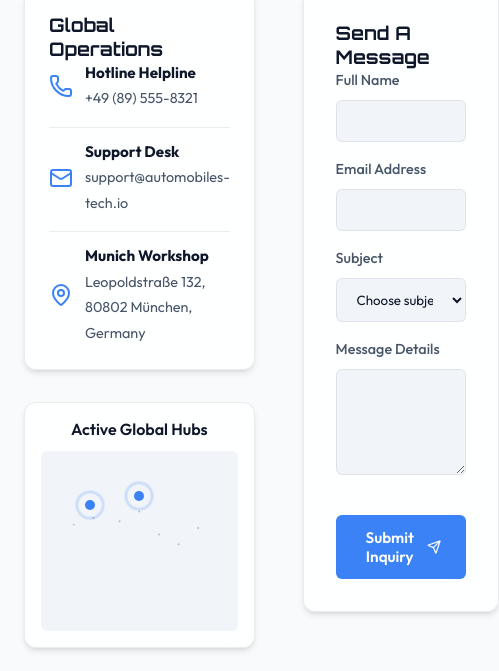
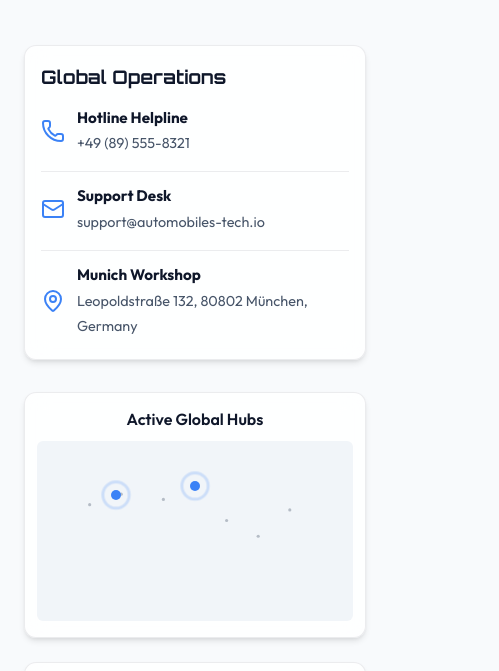
Before and after one commit to MR-CodersHub/torque, a plain HTML site: page pages/contact.html in a window 390 px wide. Shown: the part 231-902 px from the top of the page, 499 px wide, since content can reach past the window. Drawn offline with nearby package versions, Linux system fonts and the light colour scheme.

Commit message:
Second Commit

```diff
--- a/assets/css/style.css
+++ b/assets/css/style.css
@@ -271,8 +271,71 @@ p {
 /* Spacing Helpers */
 .py-12 { padding-block: var(--space-12); }
 .py-20 { padding-block: var(--space-20); }
+.mt-2 { margin-top: var(--space-2); }
 .mt-4 { margin-top: var(--space-4); }
+.mb-2 { margin-bottom: var(--space-2); }
+.mb-3 { margin-bottom: var(--space-3); }
+.mb-4 { margin-bottom: var(--space-4); }
+.mb-6 { margin-bottom: var(--space-6); }
 .mb-8 { margin-bottom: var(--space-8); }
+.mb-12 { margin-bottom: var(--space-12); }
+
+/* Contact Page Grid & Layout */
+.contact-grid {
+  display: grid;
+  grid-template-columns: 1fr 1.2fr;
+  gap: var(--space-12);
+  align-items: start;
+}
+
+.contact-info {
+  display: flex;
+  flex-direction: column;
+  gap: var(--space-8);
+}
+
+.contact-details-card {
+  padding: var(--space-6);
+}
+
+.contact-map-card {
+  padding: var(--space-4);
+  text-align: center;
+}
+
+.contact-form-card {
+  padding: var(--space-8);
+}
+
+/* Responsive Breakpoints for Contact Page */
+@media (max-width: 992px) {
+  .contact-grid {
+    grid-template-columns: 1fr;
+    gap: var(--space-8);
+  }
+}
+
+@media (max-width: 576px) {
+  .contact-grid {
+    gap: var(--space-6);
+  }
+
+  .contact-details-card {
+    padding: var(--space-5) var(--space-4) !important;
+  }
+
+  .contact-map-card {
+    padding: var(--space-4) var(--space-3) !important;
+  }
+
+  .contact-form-card {
+    padding: var(--space-6) var(--space-4) !important;
+  }
+
+  .contact-form-card .btn {
+    width: 100%;
+  }
+}
 
 /* Buttons */
 .btn {
--- a/pages/contact.html
+++ b/pages/contact.html
@@ -63,13 +63,13 @@
       <p class="mt-2">Speak to an EV engineer or telemetry integration specialist today.</p>
     </div>
 
-    <div style="display: grid; grid-template-columns: 1fr 1.2fr; gap: var(--space-12); align-items: start;">
+    <div class="contact-grid">
 
       <!-- Contact Details & Map -->
-      <div style="display: flex; flex-direction: column; gap: var(--space-8);">
+      <div class="contact-info">
 
         <!-- Details Card -->
-        <div class="glass-panel" style="padding: var(--space-6);">
+        <div class="glass-panel contact-details-card">
           <h3 class="mb-4">Global Operations</h3>
           <ul style="list-style: none; display: flex; flex-direction: column; gap: var(--space-4);">
             <li style="display: flex; gap: var(--space-3); align-items: center;">
@@ -97,7 +97,7 @@
         </div>
 
         <!-- Stylized Map Widget -->
-        <div class="glass-panel" style="padding: var(--space-4); text-align: center;">
+        <div class="glass-panel contact-map-card">
           <h4 style="font-family: var(--font-primary); font-weight: 600; margin-bottom: var(--space-3);">Active Global Hubs</h4>
           <!-- Custom Vector SVG Map Grid -->
           <div style="background: var(--bg-tertiary); border-radius: var(--border-radius-sm); height: 180px; width: 100%; position: relative; overflow: hidden; display: flex; align-items: center; justify-content: center;">
@@ -126,7 +126,7 @@
       </div>
 
       <!-- Contact Form Container -->
-      <div class="glass-panel" style="padding: var(--space-8);">
+      <div class="glass-panel contact-form-card">
         <h3 class="mb-6">Send A Message</h3>
 
         <form class="needs-validation" id="contact-form" novalidate style="display: flex; flex-direction: column; gap: var(--space-4);">
```
Also changed, not shown: pages/blog-details.html (+1 -1 lines).
